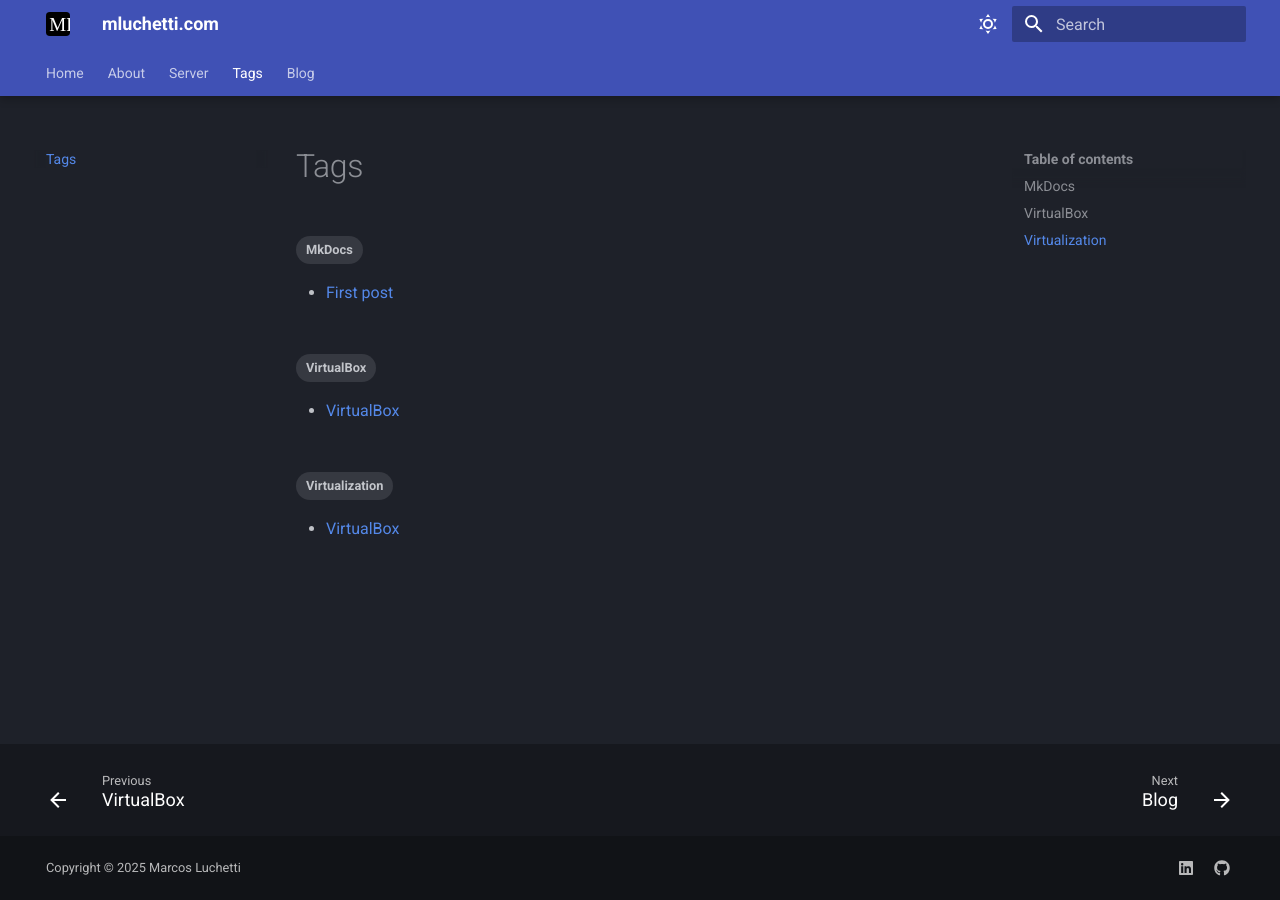
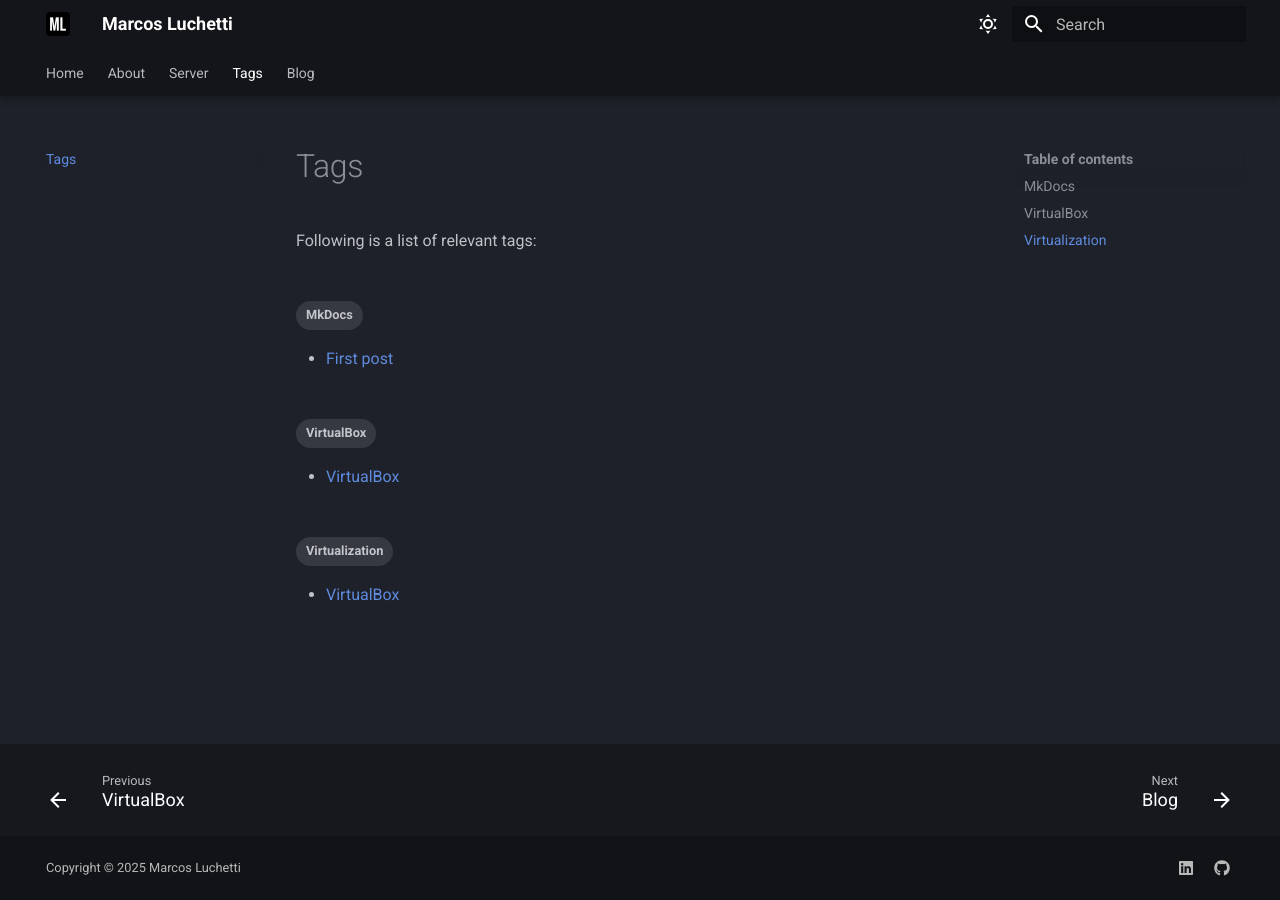
Before and after one commit to mluchettii/mkdocs-material-mluchetti, an MkDocs documentation site: the page built from docs/tags.md, in a window 1280 px wide. Built offline with MkDocs 1.6.1 and Material for MkDocs 9.7.7, drawn with Linux system fonts in a browser that asks for light colours.

Commit message:
Updated requirements.txt, changed color scheme, added higher resolution icon

```diff
--- a/docs/tags.md
+++ b/docs/tags.md
@@ -1,3 +1,5 @@
 # Tags
 
+Following is a list of relevant tags:
+
 <!-- material/tags -->
--- a/mkdocs.yml
+++ b/mkdocs.yml
@@ -1,13 +1,13 @@
-site_name: mluchetti.com
+site_name: Marcos Luchetti
 site_url: https://mluchetti.com
 dev_addr: 127.0.0.1:7885
 theme:
   name: material
-#  font:
-#    text: Merriweather Sans
-#    code: Red Hat Mono
-  logo: assets/ml-icon.svg
-  favicon: assets/ml-icon.svg
+  font:
+    text: Roboto
+    code: Roboto Mono
+  logo: assets/ml-icon.png
+  favicon: assets/ml-icon.png
   features:
     - navigation.footer
     - navigation.instant
@@ -27,8 +27,8 @@ theme:
       toggle:
         icon: material/weather-sunny
         name: Dark mode
-      primary: indigo
-      accent: deep purple
+      primary: black
+      accent: indigo
 
     # Light Mode
     - scheme: default
```
Also changed, not shown: docs/server/virtualization/virtualbox.md (+1 -3 lines), requirements.txt (+34 -2 lines), docs/assets/ml-icon.png (added), docs/assets/ml-icon.svg (deleted).
